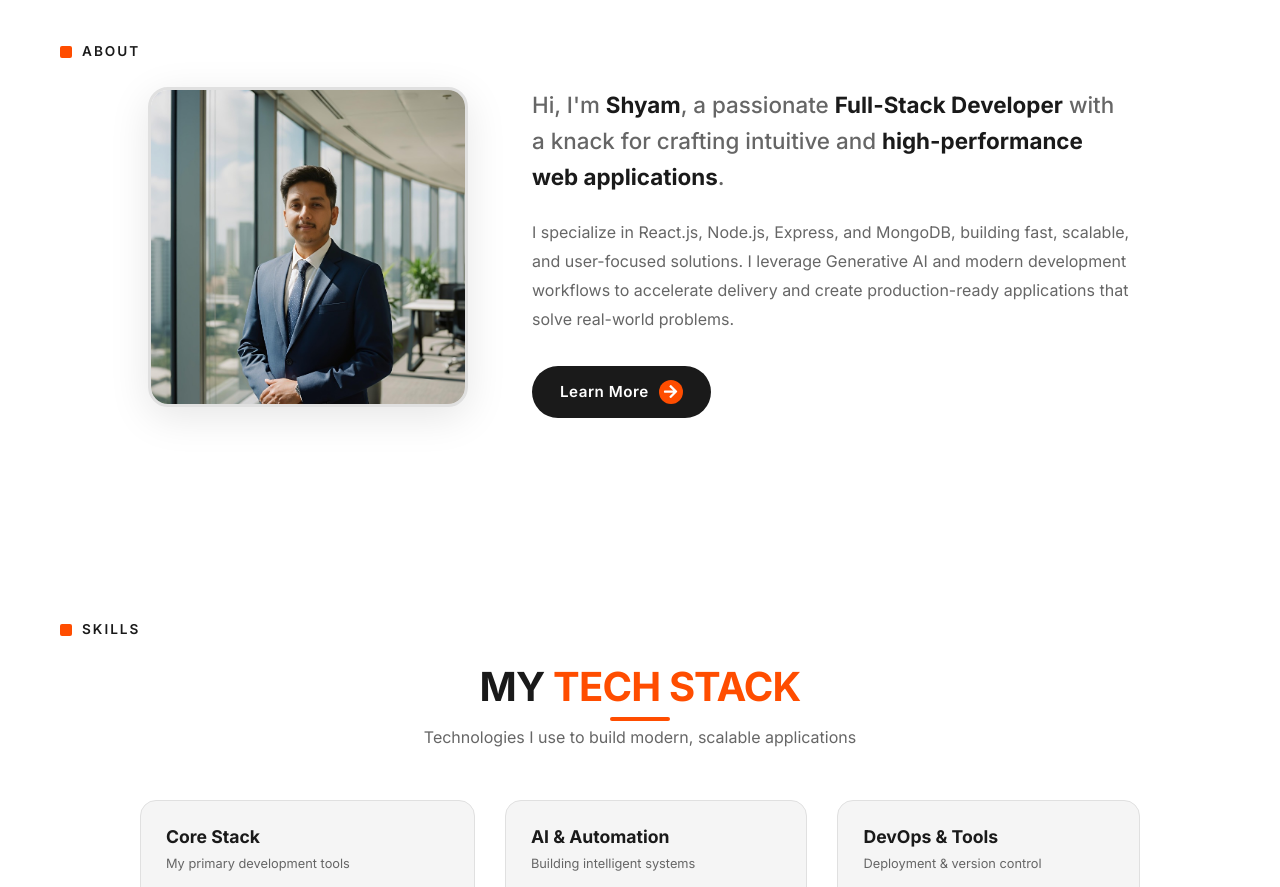
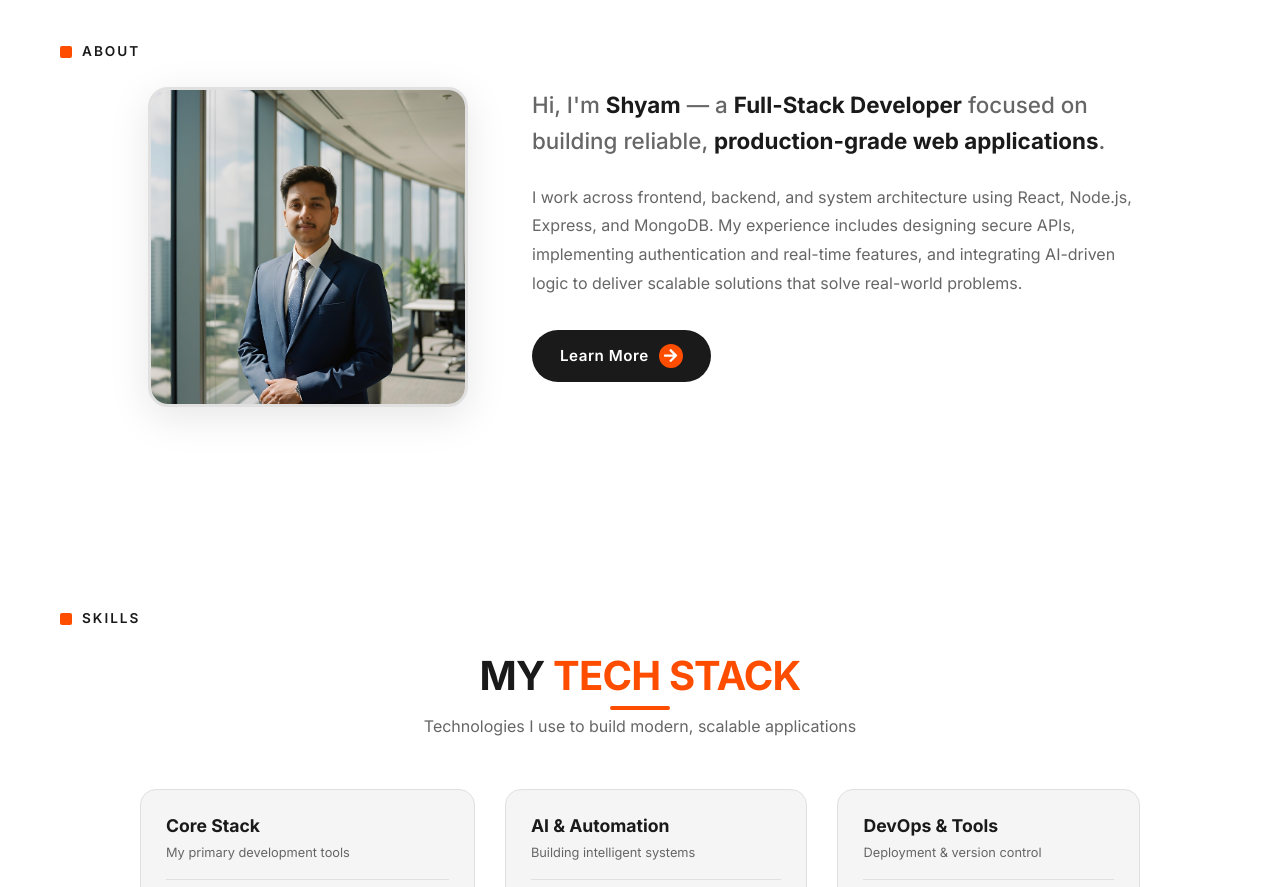
Before and after one commit to ShyamCoder2024/Portfolio, a React (Vite) app: page / in a window 1280 px wide. Shown: the part 860-1747 px from the top of the page. Built offline with nearby package versions, Linux system fonts and the light colour scheme.

Commit message:
Update About bio with production-grade focus

```diff
--- a/src/components/About.jsx
+++ b/src/components/About.jsx
@@ -37,15 +37,15 @@ const About = () => {
                     viewport={{ once: true }}
                 >
                     <p className="about-intro">
-                        Hi, I'm <span className="highlight-text">Shyam</span>, a passionate{' '}
-                        <span className="highlight-text">Full-Stack Developer</span> with a knack for crafting
-                        intuitive and <span className="highlight-text">high-performance web applications</span>.
+                        Hi, I'm <span className="highlight-text">Shyam</span> — a{' '}
+                        <span className="highlight-text">Full-Stack Developer</span> focused on building
+                        reliable, <span className="highlight-text">production-grade web applications</span>.
                     </p>
                     <p className="about-description">
-                        I specialize in React.js, Node.js, Express, and MongoDB, building fast, scalable,
-                        and user-focused solutions. I leverage Generative AI and modern development
-                        workflows to accelerate delivery and create production-ready applications that
-                        solve real-world problems.
+                        I work across frontend, backend, and system architecture using React, Node.js,
+                        Express, and MongoDB. My experience includes designing secure APIs, implementing
+                        authentication and real-time features, and integrating AI-driven logic to deliver
+                        scalable solutions that solve real-world problems.
                     </p>
 
                     <a href="#contact" className="btn-primary">
```
